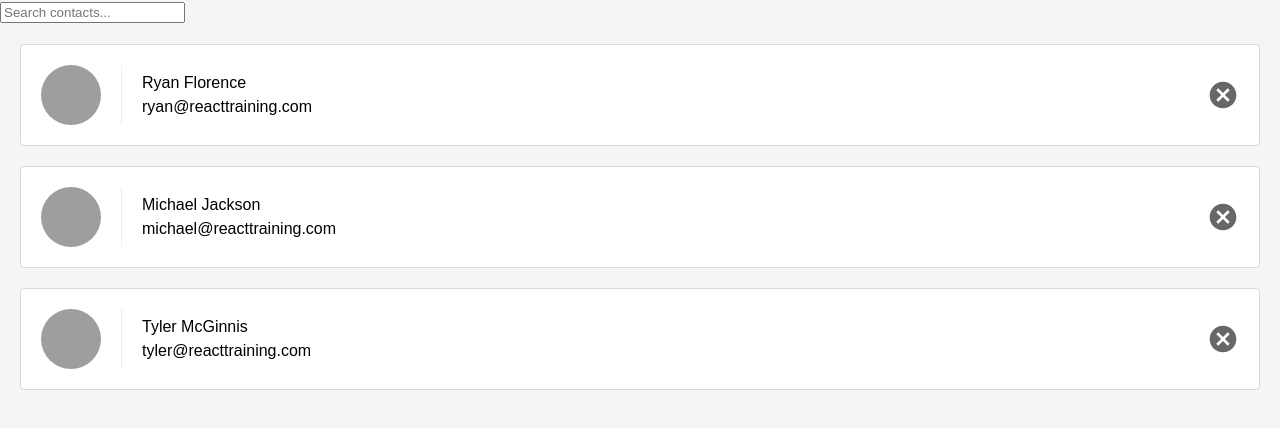
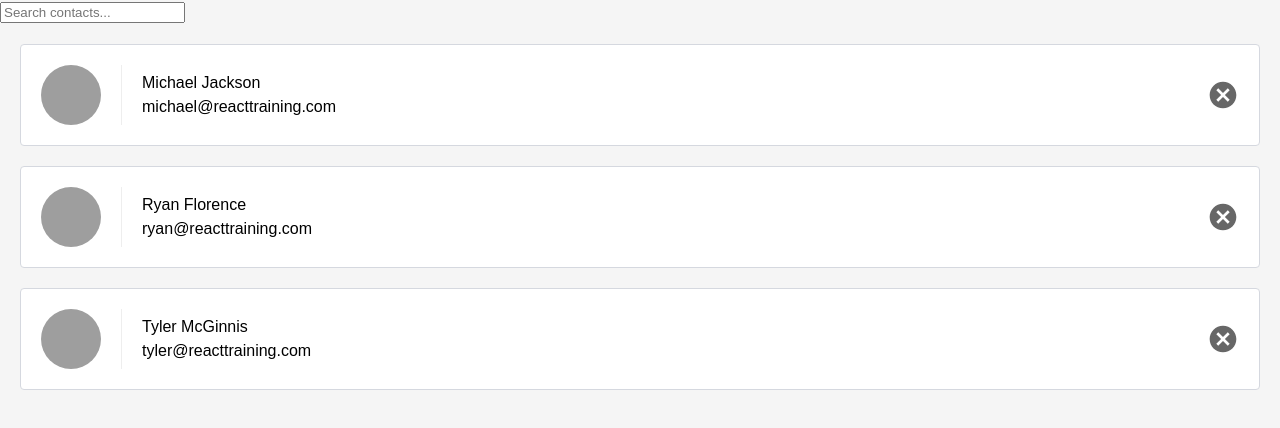
Before and after one commit to islamhaqq/contacts-manager, a React (Create React App) app: page / in a window 1280 px wide. Shown: the top 428 px of the page. Built offline with nearby package versions, Linux system fonts and the light colour scheme.

Commit message:
alphabetize the contacts if requested by the parent component

```diff
--- a/src/components/ListContacts.js
+++ b/src/components/ListContacts.js
@@ -1,5 +1,6 @@
 import React from 'react'
 import PropTypes from 'prop-types'
+import sortBy from 'sort-by'
 
 /**
  * All contacts with their details listed out in an ordered list.
@@ -7,10 +8,11 @@ import PropTypes from 'prop-types'
  * @param {Array} contacts - All the contacts to list out.
  * @constructor
  */
-function ListContacts (props) {
+function ListContacts ({contacts, onDeleteContact, alphabetize = false}) {
   return (
     <ol className="contact-list">
-      {props.contacts.map(contact => (
+      {/* alphabetize the contacts if requested by the parent component */}
+      {(alphabetize ? contacts.sort(sortBy('name')) : contacts).map(contact => (
         <li key={contact.id} className="contact-list-item">
           {/* Avatar. */}
           <div
@@ -26,7 +28,7 @@ function ListContacts (props) {
 
           {/* Remove contact button. */}
           <button
-            onClick={() => props.onDeleteContact(contact)}
+            onClick={() => onDeleteContact(contact)}
             className="contact-remove"
           >
             Remove
@@ -54,7 +56,12 @@ ListContacts.propTypes = {
    * requests the contact in question to be deleted.
    * @type {Function}
    */
-  onDeleteContact: PropTypes.func.isRequired
+  onDeleteContact: PropTypes.func.isRequired,
+  /**
+   * Whether to alphabetically sort the provided contacts. Defaults to false.
+   * @type {Boolean}
+   */
+  alphabetize: PropTypes.bool
 }
 
 export default ListContacts
--- a/src/containers/App.js
+++ b/src/containers/App.js
@@ -62,6 +62,7 @@ class App extends Component {
         <ListContacts
           contacts={this.state.filteredContacts}
           onDeleteContact={this.deleteContact}
+          alphabetize
         />
       </div>
     )
```
